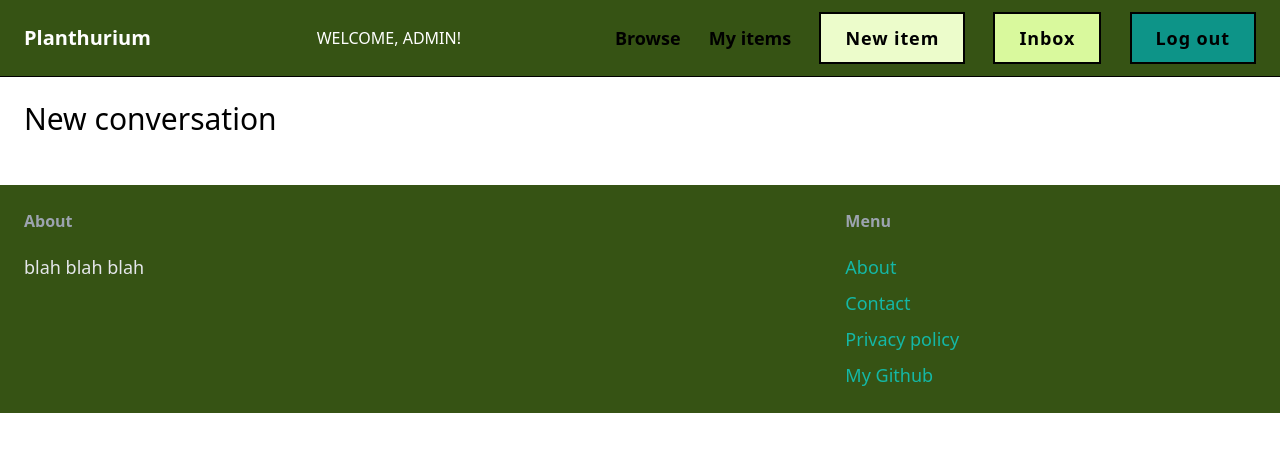
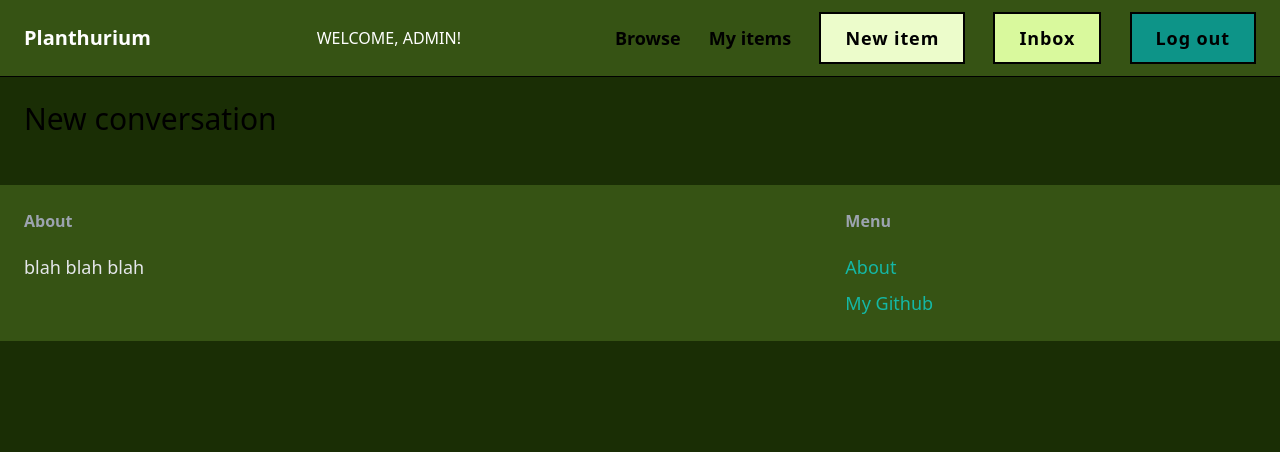
Before and after one commit to lizzzshan/Planthurium, a Django app: page /inbox/ in a window 1280 px wide. Shown: the top 452 px of the page. Run offline with Django 4.2, Linux system fonts and the light colour scheme; a user stored in the database is signed in; data that the repository does not hold is empty; some libraries are stand-ins or nearby versions.

Commit message:
Add css changes

```diff
--- a/myplanttracker/core/templates/core/base.html
+++ b/myplanttracker/core/templates/core/base.html
@@ -11,7 +11,7 @@
         <title>{% block title %} {% endblock %}</title>
     </head>
 
-    <body class="bg-white">
+    <body class="bg-lime-950">
         <nav class="py-6 px-6 flex justify-between items-center border-b border-black bg-lime-900">
             <!-- TODO: change this logo -->
             <a href="/" class="text-xl font-semibold text-white">Planthurium</a>
@@ -51,8 +51,6 @@
                 <h3 class="mb-5 font-semibold text-gray-400">Menu</h3>
                 <ul class="space-y-2">
                     <li><a href="#" class="text-lg text-teal-500 hover:text-teal-700">About</a></li>
-                    <li><a href="{% url 'core:contact' %}" class="text-lg text-teal-500 hover:text-teal-700">Contact</a></li>
-                    <li><a href="#" class="text-lg text-teal-500 hover:text-teal-700">Privacy policy</a></li>
                     <li><a href="https://github.com/lizzzshan" class="text-lg text-teal-500 hover:text-teal-700">My Github</a></li>
                 </ul>
             </div>
```
